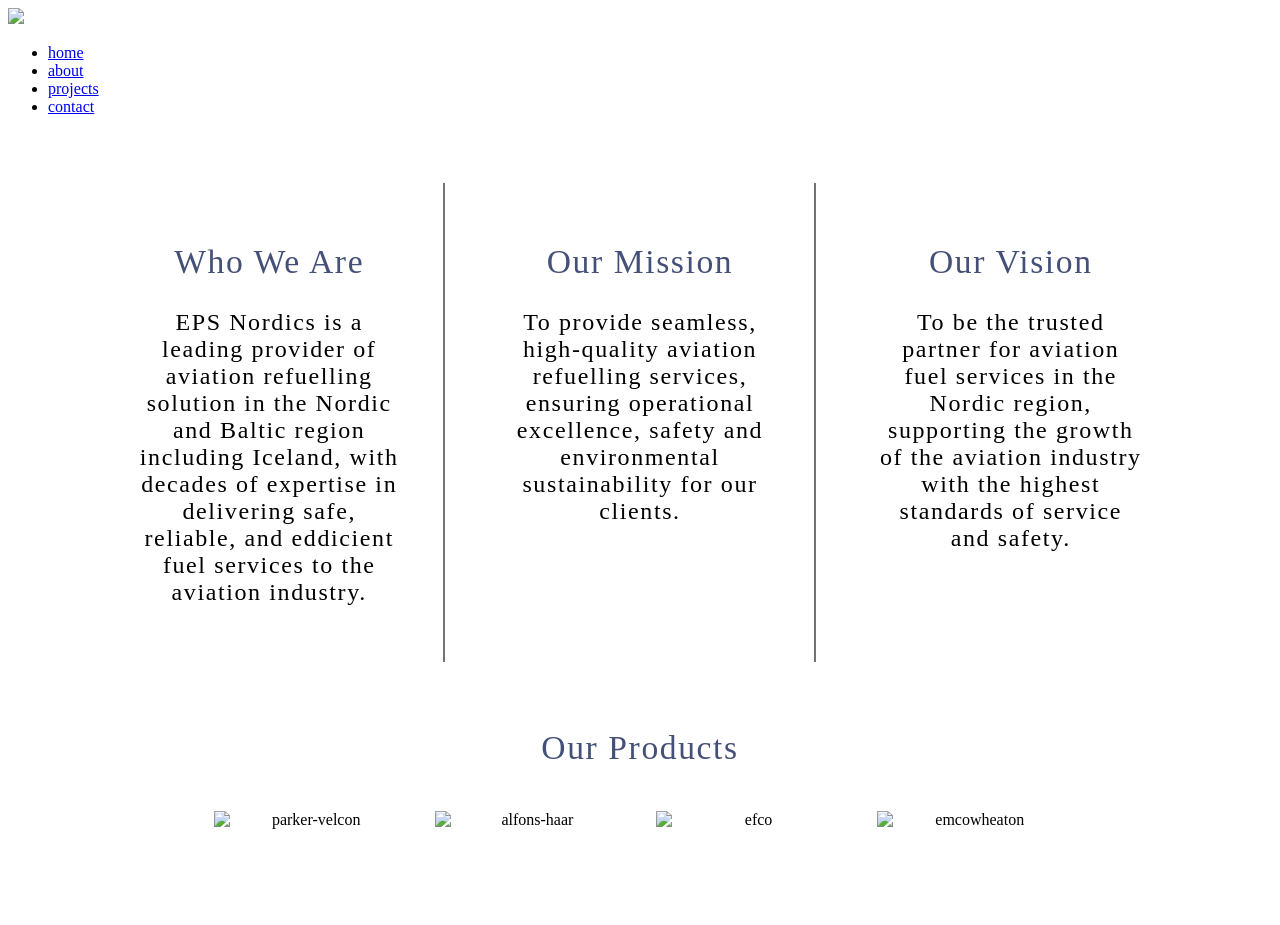
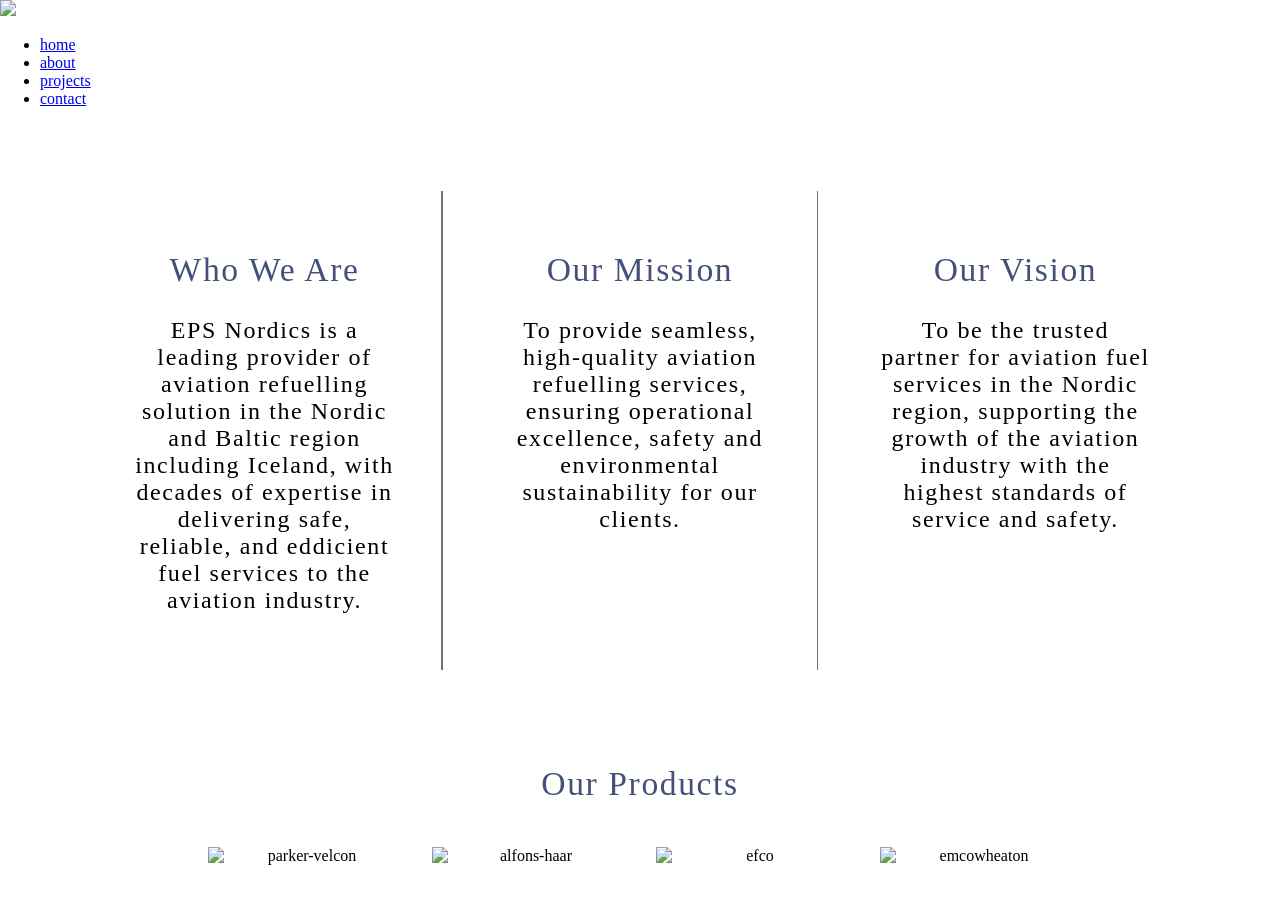

footer fix

--- a/pages/about.css
+++ b/pages/about.css
@@ -1,5 +1,18 @@
 @import url('https://fonts.googleapis.com/css2?family=Poppins:ital,wght@0,100;0,200;0,300;0,400;0,500;0,600;0,700;0,800;0,900;1,100;1,200;1,300;1,400;1,500;1,600;1,700;1,800;1,900&display=swap');
 
+html, body {
+    height: 100%;
+    margin: 0;
+}
+
+body {
+    display: flex;
+    flex-direction: column;
+}
+
+.footer {
+    margin-top: auto; 
+}
 
 .container {
     width: 88%;
